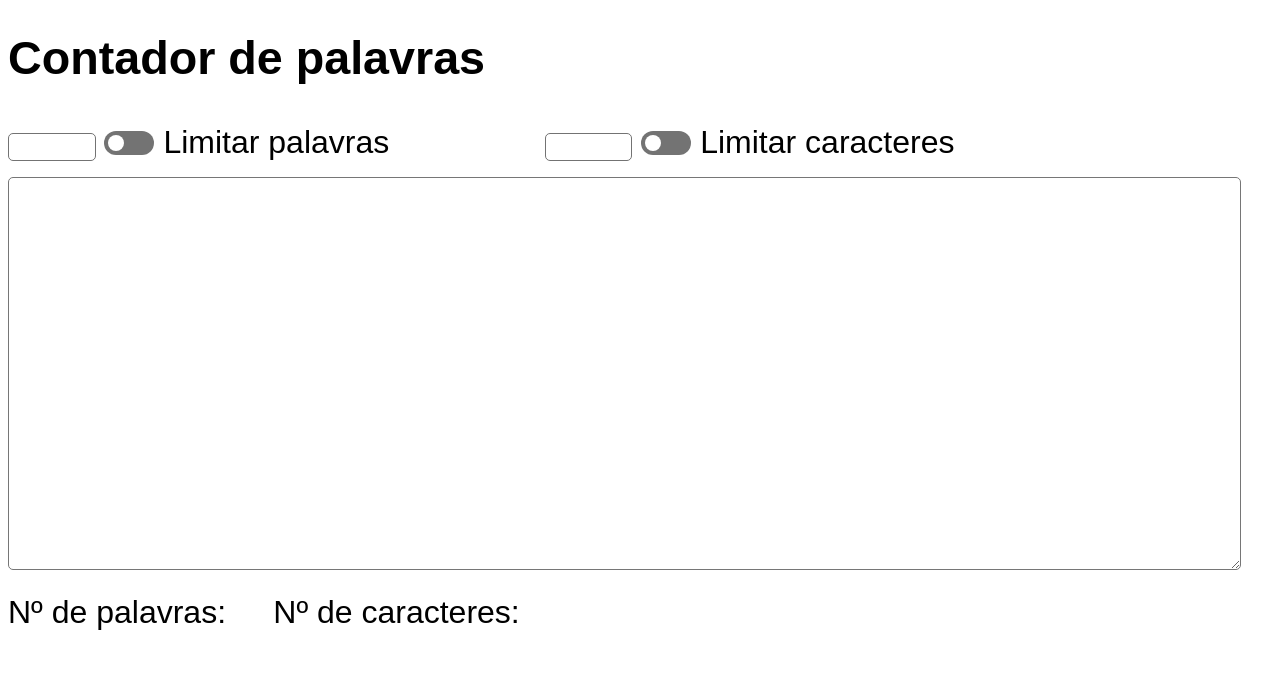
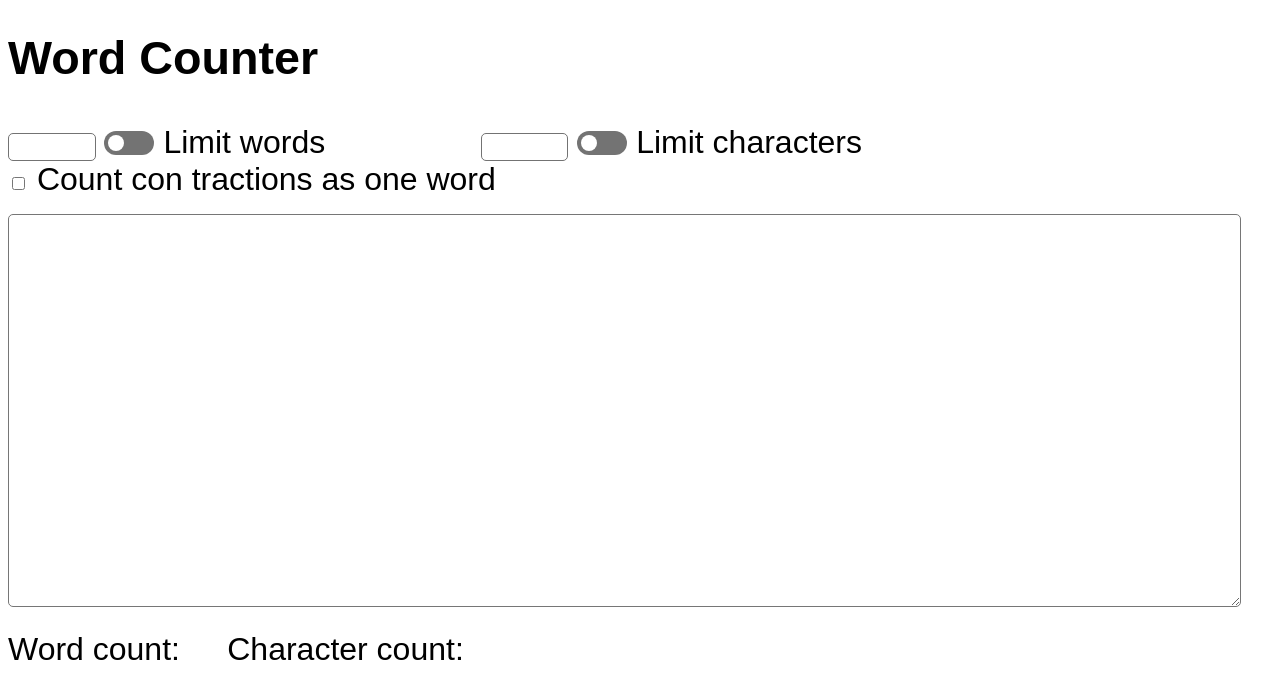
Before and after one commit to hjriva/Word-Counter, a plain HTML site: page index.html in a window 1280 px wide. Drawn offline with Linux system fonts and the light colour scheme.

Commit message:
traduções
adicionando readme + traduzindo elementos +  novo input no html

```diff
--- a/index.html
+++ b/index.html
@@ -1,25 +1,28 @@
 <!DOCTYPE html>
-<html lang="pt-br">
+<html lang="en">
 <head>
     <meta charset="UTF-8">
     <meta name="viewport" content="width=device-width, initial-scale=1.0">
     <link rel="shortcut icon" href="1f4dd.png?" type="image/x-icon">
-    <title>Contador de palavras</title>
+    <title>Word counter</title>
     <link rel="stylesheet" href="contadorcss.css">
 </head>
 <body>
     <div id="content">
-    <h1>Contador de palavras</h1>
+    <h1>Word Counter</h1>
     <div id="formsarea">
         <div class="subform">
         <input type="number" id="wordnum" name="numberwords" class="form">
         <label class="switch">
-        <input type="checkbox" id="wordoption" class="teste">  <span class="slider round"></span> </label> <label for="wordoption" class="lbl"> Limitar palavras </label>
+        <input type="checkbox" id="wordoption" class="teste">  <span class="slider round"></span> </label> <label for="wordoption" class="lbl"> Limit words </label>
     </div>
     <div class="subform">
         <input type="number" id="characternum" name="numbercharas" class="form">
         <label class="switch">
-        <input type="checkbox" id="characteroption" class="teste">  <span class="slider round"></span> </label> <label for="characteroption" class="lbl"> Limitar caracteres </label>
+        <input type="checkbox" id="characteroption" class="teste">  <span class="slider round"></span> </label> <label for="characteroption" class="lbl"> Limit characters </label>
+    </div>
+    <div>
+        <input type="checkbox" name="contract" id="contractions"> <label for="contractions"> Count con  tractions as one word</label>
     </div>
     </div>
     <div id="typearea">
@@ -27,8 +30,8 @@
         <div id="aviso">
     </div>
     <div id="indicatorarea">
-        <div id="palavras" class="indicador"> Nº de palavras: <span id="mostrapalavras"> </span> </div>
-        <div id="caracteres" class="indicador">Nº de caracteres: <span id="mostracaracteres"> </span> </div>
+        <div id="palavras" class="indicador"> Word count: <span id="mostrapalavras"> </span> </div>
+        <div id="caracteres" class="indicador">Character count: <span id="mostracaracteres"> </span> </div>
 
     </div>
 
```
Also changed, not shown: 1 other file.
